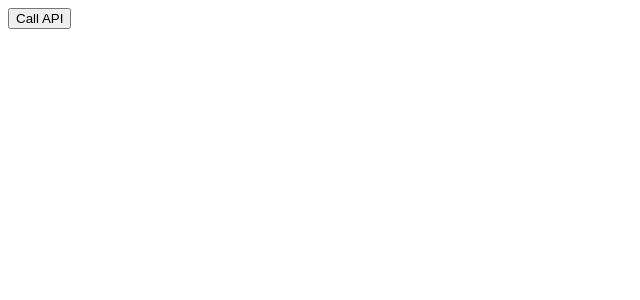
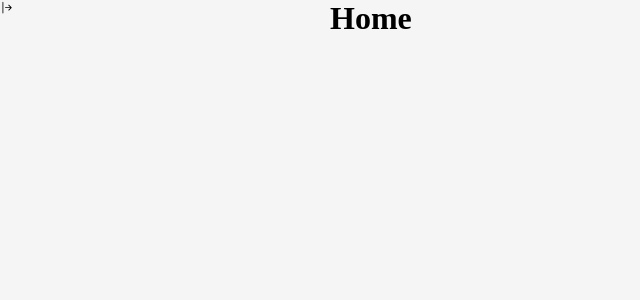
Before and after one commit to StevanFreeborn/OutlookCalendarDataConnector, a React (Vite) app in the folder src/client/: page / in a window 1280 px wide. Shown: the top 300 px of the page, without its empty margins (0-640 px from the left). Built offline with nearby package versions, Linux system fonts and the light colour scheme.

Commit message:
feat: begin working on main layout with collapsible sidebar

```diff
--- a/src/client/package.json
+++ b/src/client/package.json
@@ -11,7 +11,9 @@
   },
   "dependencies": {
     "react": "^18.2.0",
-    "react-dom": "^18.2.0"
+    "react-dom": "^18.2.0",
+    "react-icons": "^4.10.1",
+    "react-router-dom": "^6.14.1"
   },
   "devDependencies": {
     "@types/node": "^20.4.2",
--- a/src/client/src/App.tsx
+++ b/src/client/src/App.tsx
@@ -1,22 +1,20 @@
+import { BrowserRouter, Route, Routes } from 'react-router-dom';
 import './App.css';
+import AuthenticatedRoute from './components/AuthenticatedRoute.tsx';
+import Home from './pages/Home.tsx';
 
 function App() {
-  function callAPI() {
-    fetch('http://localhost:8001')
-      .then(res => res.text())
-      .then(text => console.log(text))
-      .catch(err => console.log(err));
-  }
-
   return (
-    <div>
-      <button
-        onClick={() => callAPI()}
-        type='button'
-      >
-        Call API
-      </button>
-    </div>
+    <BrowserRouter>
+      <Routes>
+        <Route element={<AuthenticatedRoute />}>
+          <Route
+            path='/'
+            element={<Home />}
+          />
+        </Route>
+      </Routes>
+    </BrowserRouter>
   );
 }
 
--- /dev/null
+++ b/src/client/src/components/AuthenticatedRoute.tsx
@@ -0,0 +1,22 @@
+import { Navigate, Outlet } from 'react-router-dom';
+import Layout from './Layout.tsx';
+
+export default function AuthenticatedRoute({
+  children,
+}: {
+  children?: JSX.Element;
+}): JSX.Element {
+  // TODO: actually implemented auth check
+  const isAuthenticated = false;
+
+  if (isAuthenticated) {
+    return (
+      <Navigate
+        to='/Public/Login'
+        replace
+      />
+    );
+  }
+
+  return <Layout>{children ? children : <Outlet />}</Layout>;
+}
--- /dev/null
+++ b/src/client/src/components/Layout.module.css
@@ -0,0 +1,21 @@
+.container {
+  display: flex;
+  background-color: #f5f5f5;
+  height: 100%;
+}
+
+.sidebarContainer {
+  flex: 25%
+}
+
+.main {
+  flex: 75%;
+}
+
+.show {
+  display: block;
+}
+
+.hide {
+  display: none;
+}
--- /dev/null
+++ b/src/client/src/components/Layout.tsx
@@ -0,0 +1,25 @@
+import { ReactNode, useState } from 'react';
+import { BsArrowBarRight } from 'react-icons/bs';
+import styles from './Layout.module.css';
+import Sidebar from './Sidebar.tsx';
+
+export default function Layout({ children }: { children: ReactNode }) {
+  const [hideSidebar, setHideSidebar] = useState(false);
+
+  return (
+    <div className={styles.container}>
+      <div className={styles.showSidebarButtonContainer}>
+        <button
+          onClick={() => setHideSidebar(!hideSidebar)}
+          type='button'
+        >
+          <BsArrowBarRight />
+        </button>
+      </div>
+      <div className={styles.sidebarContainer}>
+        <Sidebar />
+      </div>
+      <main className={styles.main}>{children}</main>
+    </div>
+  );
+}
--- /dev/null
+++ b/src/client/src/components/Sidebar.tsx
@@ -0,0 +1,7 @@
+export default function Sidebar() {
+  return (
+    <aside>
+      <div></div>
+    </aside>
+  );
+}
--- a/src/client/src/index.css
+++ b/src/client/src/index.css
@@ -0,0 +1,46 @@
+/* BEGIN RESETS */
+
+* {
+  margin: 0;
+  padding: 0;
+}
+
+*,
+*::before,
+*::after {
+  box-sizing: border-box;
+}
+
+button {
+  background: none;
+  border: none;
+  outline: none;
+  cursor: pointer;
+}
+
+a {
+  text-decoration: none;
+  color: inherit;
+}
+
+ul {
+  list-style-type: none;
+}
+
+img {
+  max-width: 100%;
+  display: block;
+}
+
+table {
+  width: 100%;
+  border-collapse: collapse;
+}
+
+/* END RESETS */
+
+html,
+body,
+#root {
+  height: 100%;
+}
--- /dev/null
+++ b/src/client/src/pages/Home.tsx
@@ -0,0 +1,3 @@
+export default function Home() {
+  return <h1>Home</h1>;
+}
```
Also changed, not shown: 1 other file (tests, documents, lock files or other folders).
